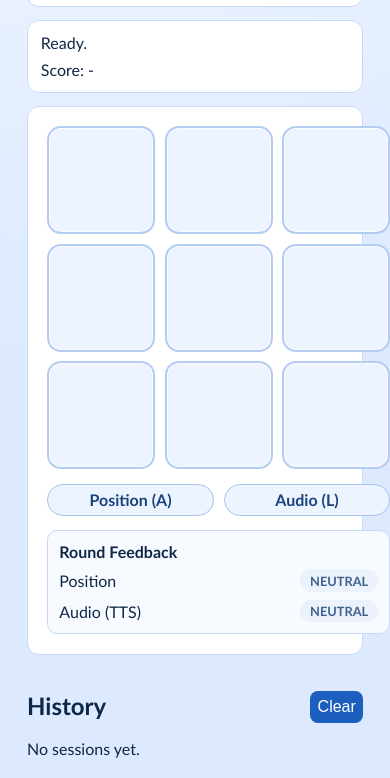
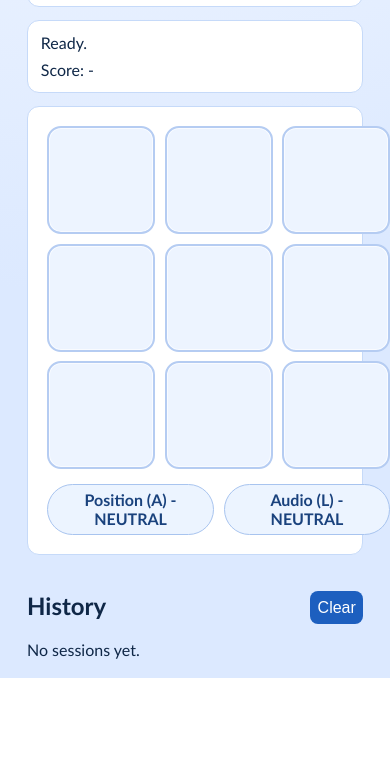
Before and after one commit to AloisTh1/Dual_n_back, a website: page web/index.html in a window 390 px wide. Shown: the part 1041-1819 px from the top of the page. After the commit the page ends 1719 px from the top, so only its background shows below. Drawn offline with nearby package versions, Linux system fonts and the light colour scheme.

Commit message:
Move feedback onto key pills and improve TTS clarity

```diff
--- a/web/react-app.js
+++ b/web/react-app.js
@@ -33,9 +33,10 @@ function sleep(ms) {
 
 function speakLetter(letter) {
   if (!("speechSynthesis" in window)) return;
-  const utterance = new SpeechSynthesisUtterance(letter);
-  utterance.rate = 0.9;
+  const utterance = new SpeechSynthesisUtterance(`Letter ${letter}`);
+  utterance.rate = 0.72;
   utterance.pitch = 1.0;
+  utterance.volume = 1.0;
   window.speechSynthesis.cancel();
   window.speechSynthesis.speak(utterance);
 }
@@ -312,30 +313,13 @@ function App() {
           { className: "press-row" },
           h(
             "div",
-            { className: `press-pill ${pressedPosition ? "pressed" : ""}` },
-            `Position (${positionKey.toUpperCase()})`,
+            { className: `press-pill state-${positionFeedback} ${pressedPosition ? "pressed" : ""}` },
+            `Position (${positionKey.toUpperCase()}) - ${positionFeedback.toUpperCase()}`,
           ),
           h(
             "div",
-            { className: `press-pill ${pressedAudio ? "pressed" : ""}` },
-            `Audio (${letterKey.toUpperCase()})`,
-          ),
-        ),
-        h(
-          "div",
-          { className: "feedback-panel" },
-          h("div", { className: "feedback-title" }, "Round Feedback"),
-          h(
-            "div",
-            { className: "feedback-row" },
-            h("span", null, "Position"),
-            h("span", { className: `feedback-pill pill-${positionFeedback}` }, positionFeedback.toUpperCase()),
-          ),
-          h(
-            "div",
-            { className: "feedback-row" },
-            h("span", null, "Audio (TTS)"),
-            h("span", { className: `feedback-pill pill-${letterFeedback}` }, letterFeedback.toUpperCase()),
+            { className: `press-pill state-${letterFeedback} ${pressedAudio ? "pressed" : ""}` },
+            `Audio (${letterKey.toUpperCase()}) - ${letterFeedback.toUpperCase()}`,
           ),
         ),
       ),
--- a/web/styles.css
+++ b/web/styles.css
@@ -171,17 +171,6 @@ button:disabled {
   transform: scale(1.04);
 }
 
-.feedback-panel {
-  width: min(88vw, 520px);
-  display: flex;
-  flex-direction: column;
-  gap: 0.5rem;
-  border: 1px solid #c6daf9;
-  border-radius: 10px;
-  padding: 0.7rem;
-  background: #f7fbff;
-}
-
 .press-row {
   width: min(88vw, 520px);
   display: grid;
@@ -206,39 +195,22 @@ button:disabled {
   transform: scale(1.02);
 }
 
-.feedback-title {
-  font-weight: 700;
+.press-pill.state-neutral {
+  background: #ecf4ff;
+  color: #1a427d;
+  border-color: #a8c4ef;
 }
 
-.feedback-row {
-  display: flex;
-  align-items: center;
-  justify-content: space-between;
-  gap: 0.7rem;
+.press-pill.state-green {
+  background: #dff8e7;
+  color: #176734;
+  border-color: #74c68f;
 }
 
-.feedback-pill {
-  min-width: 78px;
-  text-align: center;
-  border-radius: 999px;
-  padding: 0.2rem 0.55rem;
-  font-weight: 700;
-  font-size: 0.8rem;
-}
-
-.pill-neutral {
-  background: #ecf2fb;
-  color: #3f628f;
-}
-
-.pill-green {
-  background: #dff8e7;
-  color: #176734;
-}
-
-.pill-red {
+.press-pill.state-red {
   background: #ffe3e3;
   color: #9d1f1f;
+  border-color: #df8e8e;
 }
 
 .cell.feedback-green {
@@ -280,8 +252,4 @@ button:disabled {
     flex-direction: column;
     gap: 0.5rem;
   }
-
-  .feedback-panel {
-    width: 100%;
-  }
 }
```
